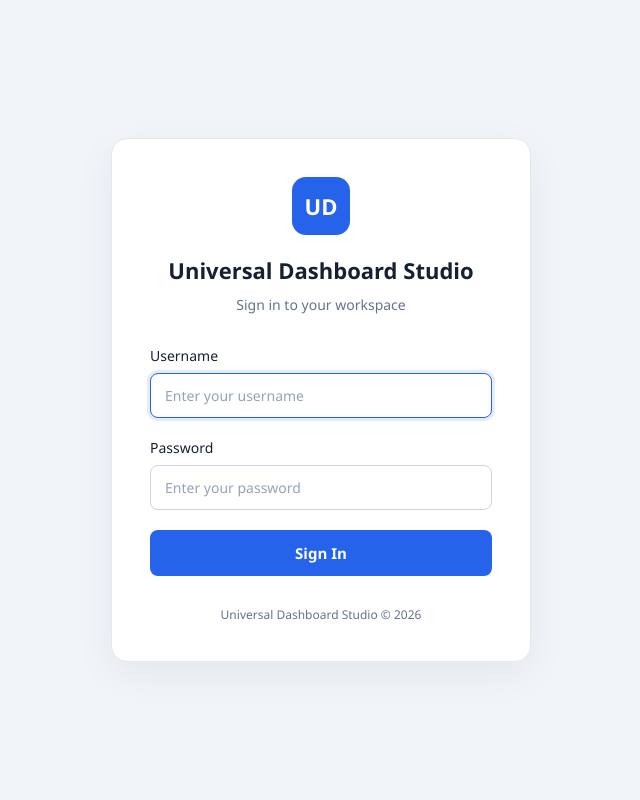
After one commit to alifahftrn/UniversalDashboard, a Django app: page /accounts/login/ in a window 1280 px wide. The commit adds this page. Shown: the whole page, without its empty margins (319-959 px from the left). Run offline with Django 5.2, Linux system fonts and the light colour scheme.

Commit message:
feat(auth): implement login logout and protected pages with tests

```diff
--- /dev/null
+++ b/apps/accounts/urls.py
@@ -0,0 +1,22 @@
+from django.contrib.auth import views as auth_views
+from django.urls import path
+
+
+app_name = "accounts"
+
+
+urlpatterns = [
+    path(
+        "login/",
+        auth_views.LoginView.as_view(
+            template_name="accounts/login.html",
+            redirect_authenticated_user=True,
+        ),
+        name="login",
+    ),
+    path(
+        "logout/",
+        auth_views.LogoutView.as_view(),
+        name="logout",
+    ),
+]
--- a/apps/core/views.py
+++ b/apps/core/views.py
@@ -1,3 +1,4 @@
+from django.contrib.auth.decorators import login_required
 from django.http import Http404
 from django.shortcuts import render
 
@@ -93,6 +94,7 @@ def get_page_context(page_key):
     }
 
 
+@login_required
 def overview(request):
 
     context = get_page_context("overview")
@@ -123,6 +125,7 @@ def overview(request):
     return render(request, "core/overview.html", context)
 
 
+@login_required
 def placeholder(request, page):
 
     context = get_page_context(page)
--- a/config/urls.py
+++ b/config/urls.py
@@ -9,5 +9,6 @@ admin.site.index_title = "Administration Workspace"
 
 urlpatterns = [
     path("admin/", admin.site.urls),
+    path("accounts/", include("apps.accounts.urls")),
     path("", include("apps.core.urls")),
 ]
--- /dev/null
+++ b/static/css/auth.css
@@ -0,0 +1,145 @@
+:root {
+    --primary: #2563eb;
+    --background: #f1f5f9;
+    --surface: #ffffff;
+    --text: #172033;
+    --text-secondary: #64748b;
+    --border: #e2e8f0;
+}
+
+* {
+    box-sizing: border-box;
+}
+
+body {
+    margin: 0;
+    font-family: "Segoe UI", Arial, sans-serif;
+    background: var(--background);
+    color: var(--text);
+}
+
+.auth-wrapper {
+    min-height: 100vh;
+    display: flex;
+    align-items: center;
+    justify-content: center;
+    padding: 24px;
+}
+
+.auth-card {
+    width: 100%;
+    max-width: 420px;
+    padding: 38px;
+    background: var(--surface);
+    border: 1px solid var(--border);
+    border-radius: 16px;
+    box-shadow: 0 12px 40px rgba(15, 23, 42, 0.06);
+}
+
+.auth-header {
+    text-align: center;
+    margin-bottom: 32px;
+}
+
+.auth-logo {
+    width: 58px;
+    height: 58px;
+    display: grid;
+    place-items: center;
+    margin: 0 auto 20px;
+    background: var(--primary);
+    color: white;
+    border-radius: 14px;
+    font-size: 22px;
+    font-weight: 700;
+}
+
+.auth-header h1 {
+    margin: 0 0 10px;
+    font-size: 22px;
+    font-weight: 650;
+}
+
+.auth-header p {
+    margin: 0;
+    color: var(--text-secondary);
+    font-size: 14px;
+}
+
+.form-group {
+    margin-bottom: 20px;
+}
+
+.form-group label {
+    display: block;
+    margin-bottom: 8px;
+    font-size: 14px;
+    font-weight: 500;
+}
+
+.form-group input {
+    width: 100%;
+    padding: 12px 14px;
+    border: 1px solid #cbd5e1;
+    border-radius: 8px;
+    font-family: inherit;
+    font-size: 14px;
+    color: var(--text);
+    background: white;
+}
+
+.form-group input:focus {
+    outline: none;
+    border-color: var(--primary);
+    box-shadow: 0 0 0 3px rgba(37, 99, 235, 0.12);
+}
+
+.form-group input::placeholder {
+    color: #94a3b8;
+}
+
+.login-button {
+    width: 100%;
+    padding: 13px;
+    border: none;
+    border-radius: 8px;
+    background: var(--primary);
+    color: white;
+    font-family: inherit;
+    font-size: 15px;
+    font-weight: 600;
+    cursor: pointer;
+}
+
+.login-button:hover {
+    background: #1d4ed8;
+}
+
+.login-button:focus-visible {
+    outline: 3px solid #93c5fd;
+    outline-offset: 3px;
+}
+
+.alert-error {
+    margin-bottom: 20px;
+    padding: 12px;
+    background: #fef2f2;
+    color: #b91c1c;
+    border: 1px solid #fecaca;
+    border-radius: 8px;
+    font-size: 13px;
+    line-height: 1.5;
+}
+
+.auth-footer {
+    margin-top: 30px;
+    text-align: center;
+    color: var(--text-secondary);
+    font-size: 12px;
+}
+
+@media (max-width: 480px) {
+    .auth-card {
+        padding: 26px;
+    }
+}
--- /dev/null
+++ b/templates/accounts/login.html
@@ -0,0 +1,97 @@
+{% load static %}
+
+<!DOCTYPE html>
+<html lang="en">
+
+<head>
+    <meta charset="UTF-8">
+    <meta name="viewport" content="width=device-width, initial-scale=1.0">
+
+    <title>Login | Universal Dashboard Studio</title>
+
+    <link rel="stylesheet" href="{% static 'css/auth.css' %}">
+</head>
+
+<body>
+
+    <main class="auth-wrapper">
+
+        <div class="auth-card">
+
+            <div class="auth-header">
+
+                <div class="auth-logo">UD</div>
+
+                <h1>Universal Dashboard Studio</h1>
+
+                <p>Sign in to your workspace</p>
+
+            </div>
+
+            {% if form.errors %}
+
+            <div class="alert-error" role="alert">
+                Invalid username or password.
+                Please try again.
+            </div>
+
+            {% endif %}
+
+            <form method="post" action="{% url 'accounts:login' %}">
+
+                {% csrf_token %}
+
+                <div class="form-group">
+
+                    <label for="id_username">Username</label>
+
+                    <input
+                        type="text"
+                        name="username"
+                        id="id_username"
+                        value="{{ form.username.value|default_if_none:'' }}"
+                        placeholder="Enter your username"
+                        autocomplete="username"
+                        required
+                        autofocus
+                    >
+
+                </div>
+
+                <div class="form-group">
+
+                    <label for="id_password">Password</label>
+
+                    <input
+                        type="password"
+                        name="password"
+                        id="id_password"
+                        placeholder="Enter your password"
+                        autocomplete="current-password"
+                        required
+                    >
+
+                </div>
+
+                <input type="hidden" name="next" value="{{ next }}">
+
+                <button type="submit" class="login-button">
+                    Sign In
+                </button>
+
+            </form>
+
+            <div class="auth-footer">
+
+                Universal Dashboard Studio
+                &copy; {% now "Y" %}
+
+            </div>
+
+        </div>
+
+    </main>
+
+</body>
+
+</html>
```
Also changed, not shown: apps/accounts/tests.py (+198 -2 lines), apps/core/tests.py (+47 -19 lines), config/settings/base.py (+12 -1 lines), static/css/main.css (+26 -0 lines), templates/components/topbar.html (+24 -10 lines).
